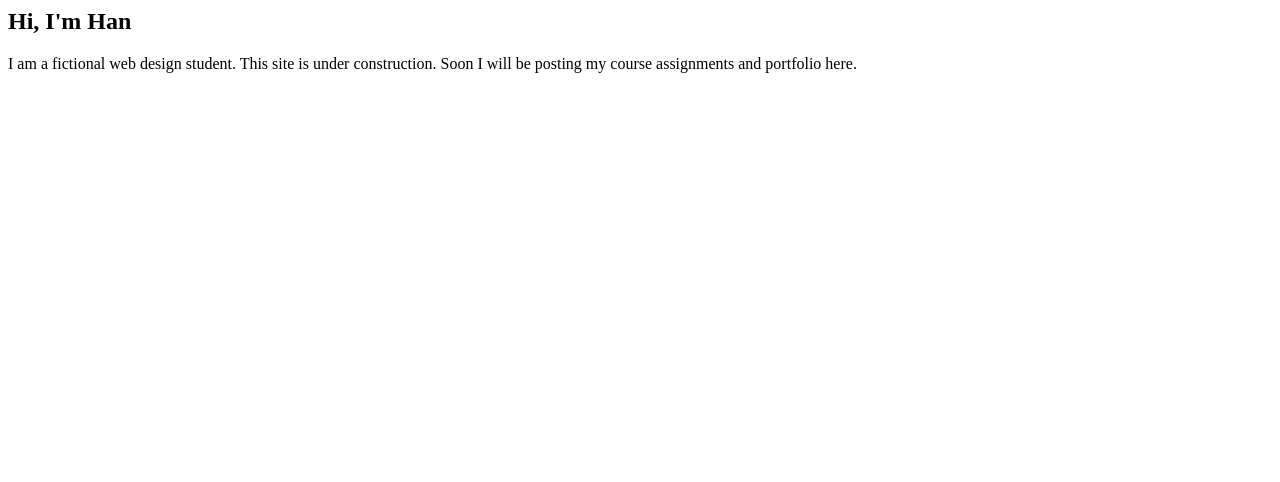
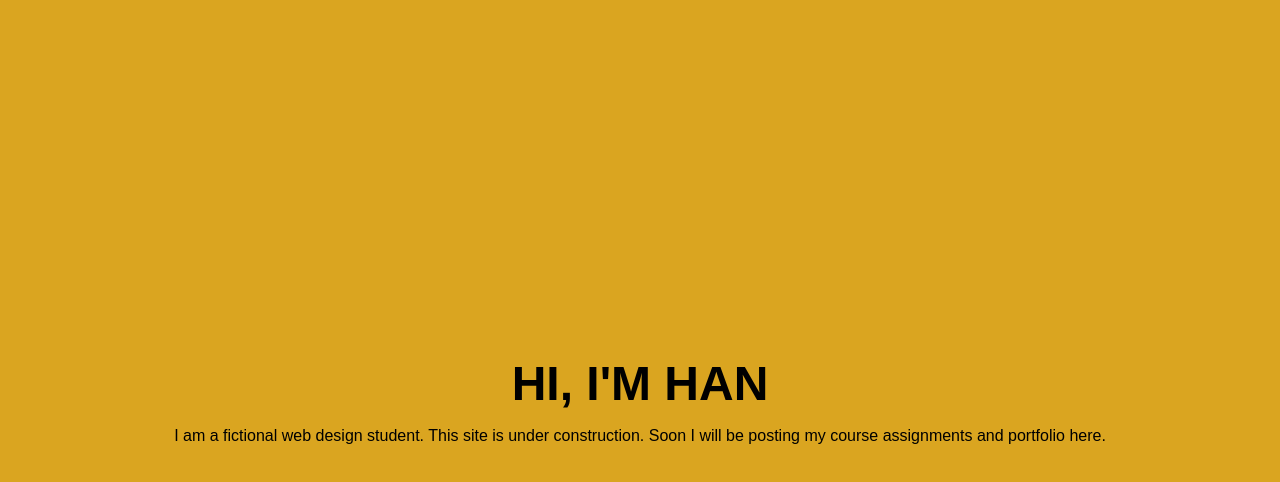
Before and after one commit to Hannguyen29/studentsite, a plain HTML site: page index.html in a window 1280 px wide. Drawn offline with Linux system fonts and the light colour scheme.

Commit message:
added inline css

```diff
--- a/index.html
+++ b/index.html
@@ -2,11 +2,34 @@
 
 <head>
     <title>Han Nguyen's Student Site</title>
+
+    <style>
+
+        body {
+            background: goldenrod;
+            font-family: sans-serif;
+            text-align: center;
+            display: grid;
+            align-content: center;
+            min-height: 100vh;
+        }
+
+        h1 {
+            font-size: 48px;
+            text-transform: uppercase;
+            margin: 0;
+        }
+
+        p {
+            color: black;
+        }
+    </style>
+
 </head>
 
 <body>
 
-    <h2>Hi, I'm Han</h2>
+    <h1>Hi, I'm Han</h1>
 
     <p>I am a fictional web design student. This site is under construction. Soon I will be posting my course assignments and portfolio here.</p>
 
```
